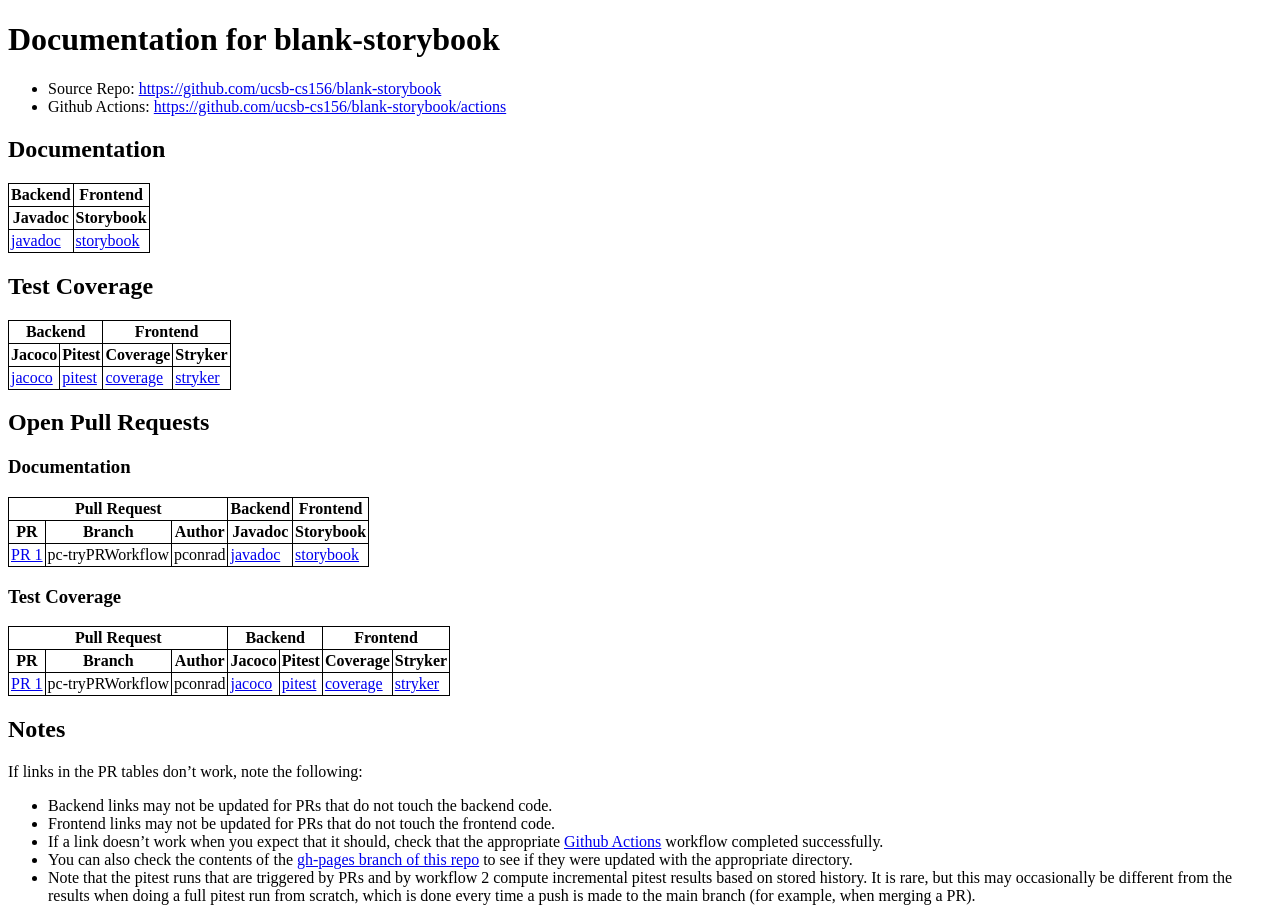
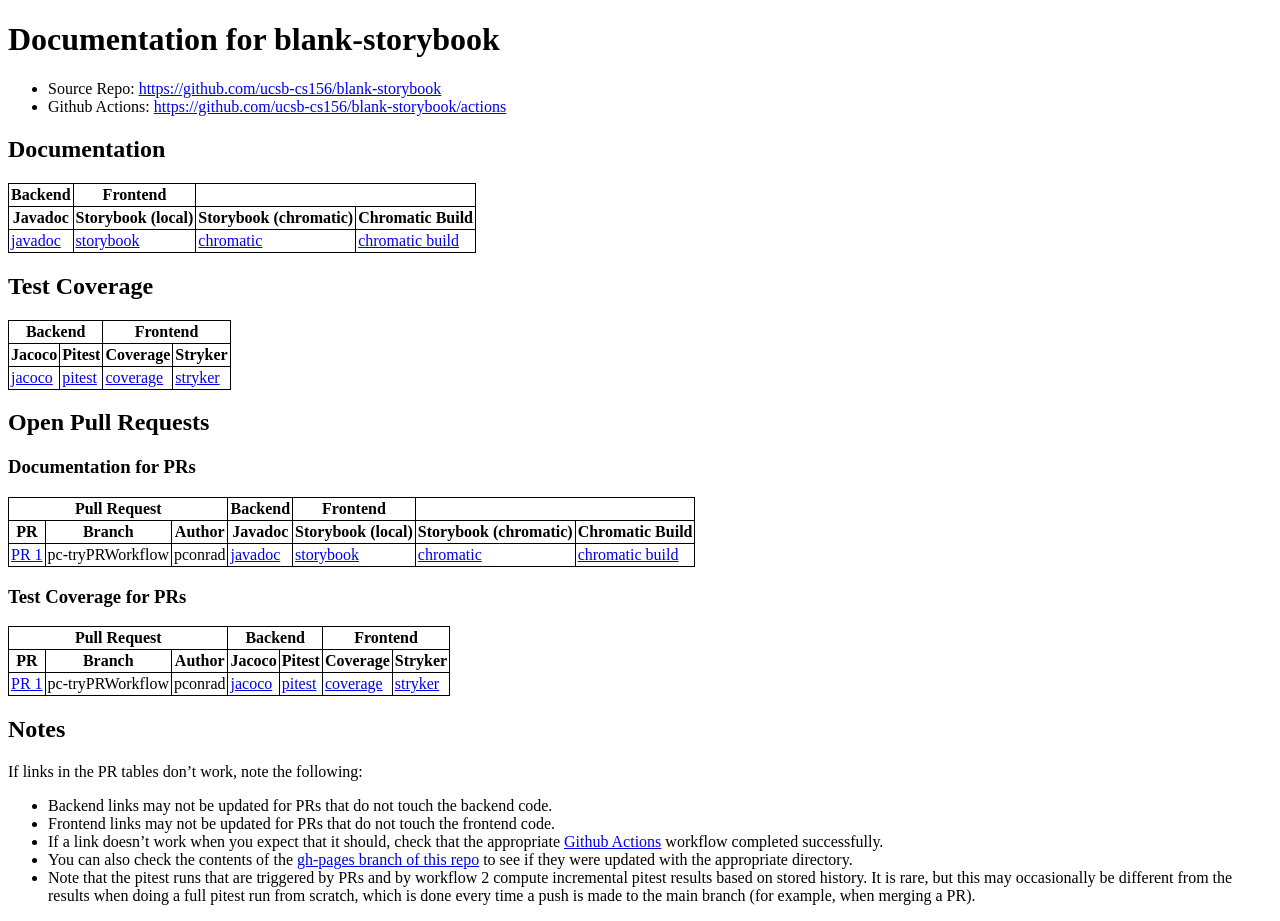
Before and after one commit to ucsb-cs156/blank-storybook, a Jekyll site: the page built from index.md, in a window 1280 px wide. Built offline with Jekyll 4.4.1, drawn with Linux system fonts in a browser that asks for light colours; our own code applies the rules of GitHub Pages for plain Markdown files.

Commit message:
Deploying to gh-pages from @ ucsb-cs156/blank-storybook@3f74eb442c75f037e70bdc3383775db2264698c0 🚀

```diff
--- a/index.md
+++ b/index.md
@@ -1,3 +1,8 @@
+
+<!-- markdownlint-disable MD033 MD041 -->
+<!-- disabling MD033 allows inline html -->
+<!-- disabling MD041 allows starting with something other than an H1 -->
+
 <style>
 table, th, td {
   border: 1px solid black;
@@ -20,13 +25,17 @@ tbody tr:nth-child(even) {background-color: #f2f2f2;}
 </tr>
 <tr>
 <th>Javadoc</th>
-<th>Storybook</th>
+<th>Storybook (local)</th>
+<th>Storybook (chromatic)</th>
+<th>Chromatic Build</th>
 </tr>
 </thead>
 <tbody>
 <tr>
 <td><a href="javadoc">javadoc</a></td>
 <td><a href="storybook">storybook</a></td>
+<td><a href="chromatic">chromatic</a></td>
+<td><a href="chromatic_build">chromatic build</a></td>
 </tr>
 </tbody>
 </table>
@@ -56,10 +65,9 @@ tbody tr:nth-child(even) {background-color: #f2f2f2;}
 </tbody>
 </table>
 
-
 ## Open Pull Requests
 
-### Documentation
+### Documentation for PRs
 
 <table>
 <thead>
@@ -73,7 +81,9 @@ tbody tr:nth-child(even) {background-color: #f2f2f2;}
 <th>Branch</th>
 <th>Author</th>
 <th>Javadoc</th>
-<th>Storybook</th>
+<th>Storybook (local)</th>
+<th>Storybook (chromatic)</th>
+<th>Chromatic Build</th>
 </tr>
 </thead>
 <tbody>
@@ -84,12 +94,14 @@ tbody tr:nth-child(even) {background-color: #f2f2f2;}
 <td>{{pr.author.login}}</td>
 <td><a href="prs/{{pr.number}}/javadoc">javadoc</a></td>
 <td><a href="prs/{{pr.number}}/storybook">storybook</a></td>
+<td><a href="prs/{{pr.number}}/chromatic">chromatic</a></td>
+<td><a href="prs/{{pr.number}}/chromatic_build">chromatic build</a></td>
 </tr>
 {% endfor %}
 </tbody>
 </table>
 
-### Test Coverage
+### Test Coverage for PRs
 
 <table>
 <thead>
@@ -126,6 +138,7 @@ tbody tr:nth-child(even) {background-color: #f2f2f2;}
 ## Notes
 
 If links in the PR tables don't work, note the following:
+
 * Backend links may not be updated for PRs that do not touch the backend code.
 * Frontend links may not be updated for PRs that do not touch the frontend code.
 * If a link doesn't work when you expect that it should, check that the appropriate [Github Actions](https://github.com/{{site.repo}}/actions) workflow completed successfully.
```
